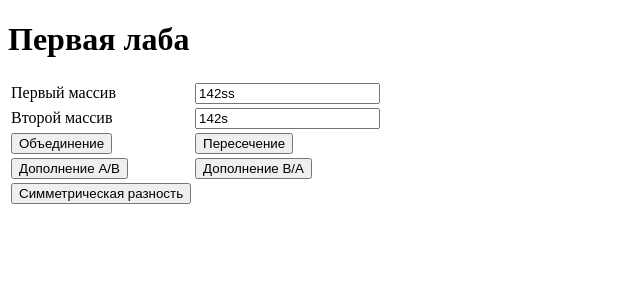
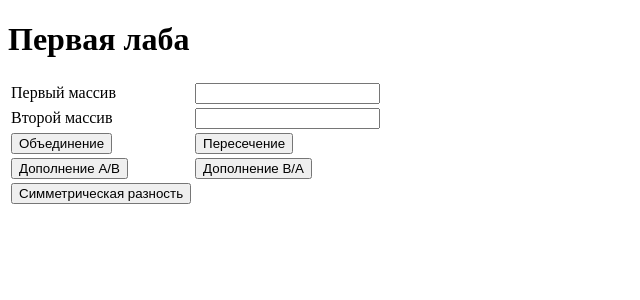
Before and after one commit to ZeinetdinovMarsel/ML-DM, a PHP site: page /mldmlab1.php in a window 1280 px wide. Shown: the top 300 px of the page, without its empty margins (0-640 px from the left). Run offline with PHP 8.4, Linux system fonts and the light colour scheme.

Commit message:
Убраны исходные значения

```diff
--- a/mldmlab1.php
+++ b/mldmlab1.php
@@ -14,11 +14,11 @@
     <table>
     <tr>
         <td>Первый массив</td>
-        <td><input type="text" id="mass1" value="142ss"/><br></td>
+        <td><input type="text" id="mass1" value=""/><br></td>
     </tr>
         <tr>
             <td>Второй массив</td>
-            <td><input type="text" id="mass2" value="142s"/><br></td>
+            <td><input type="text" id="mass2" value=""/><br></td>
         </tr>
         <tr>
             <td><input type="button"  value="Объединение" onclick="union();"/></td>
```
